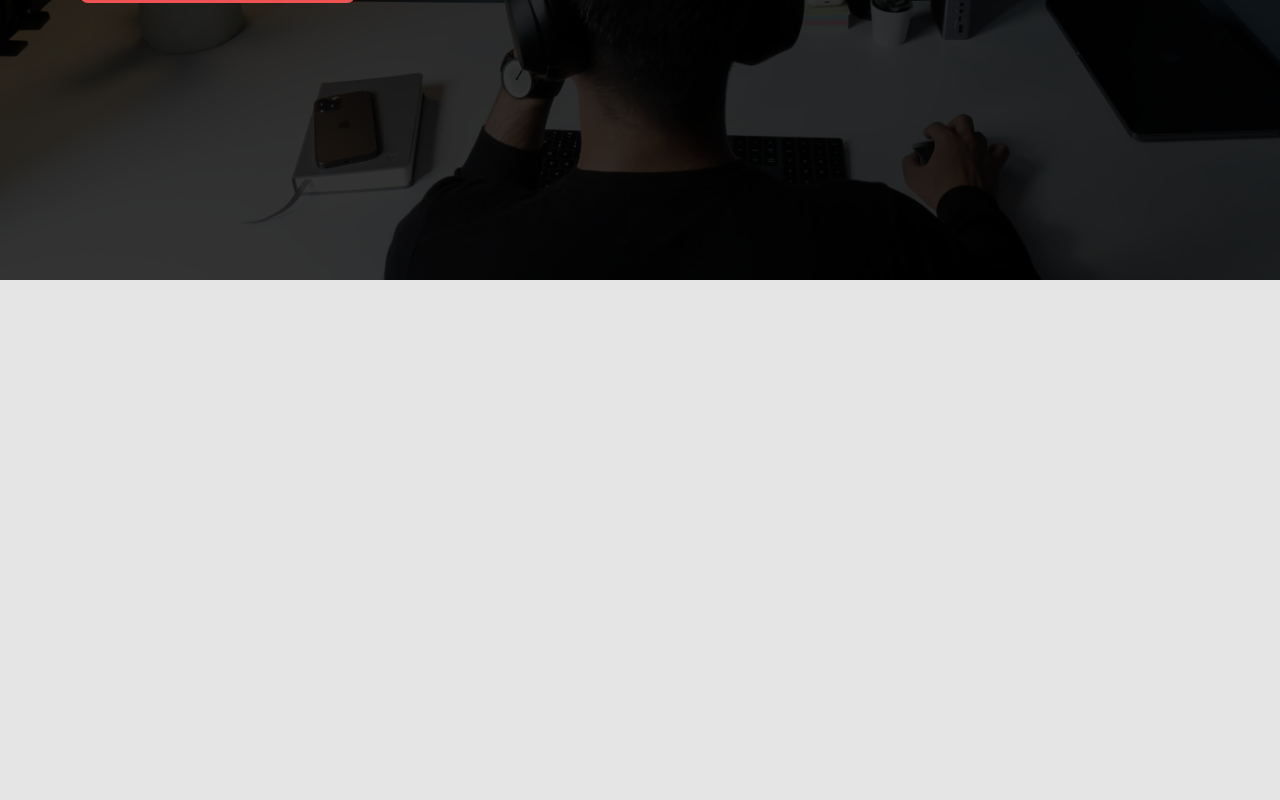
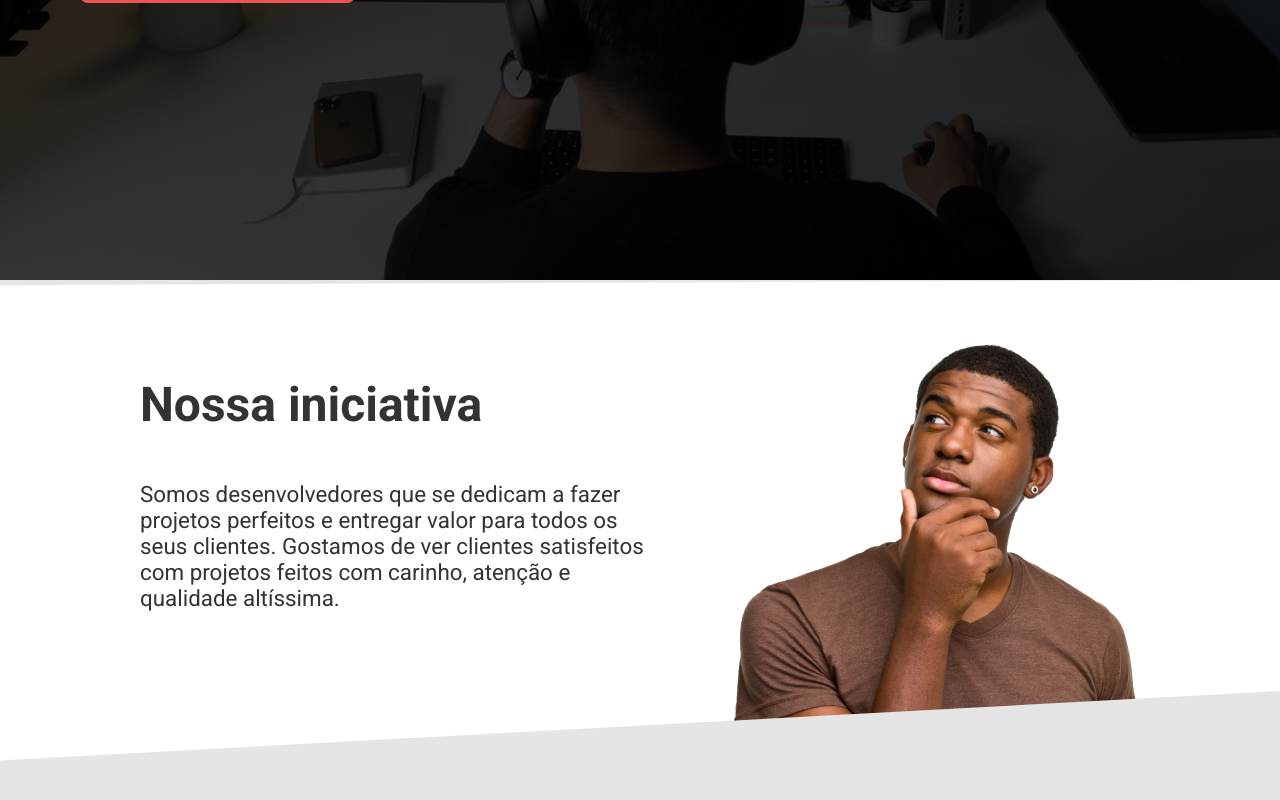
Before and after one commit to aleffreitas/Desafio-Front-end, a React (Create React App) app: page / in a window 1280 px wide. Shown: the part 685-1485 px from the top of the page. Before the commit the page ends 965 px from the top, so only its background shows below. Built offline with nearby package versions, Linux system fonts and the light colour scheme.

Commit message:
Criado Description

```diff
--- a/src/App.js
+++ b/src/App.js
@@ -1,4 +1,5 @@
 import { Banner } from "./components/Banner/Banner";
+import { Description } from "./components/Description";
 import { Header } from "./components/Header";
 import { GlobalStyle } from "./styles/global";
 
@@ -7,6 +8,7 @@ export function App() {
     <>
       <Header />
       <Banner />
+      <Description />
       <GlobalStyle />
     </>
   );
--- a/src/components/Banner/styles.js
+++ b/src/components/Banner/styles.js
@@ -2,7 +2,6 @@ import styled from "styled-components";
 import officeImg from '../../assets/office.png'
 
 export const Container = styled.div`
-    height: 55rem;
     color: white;
     background-image: url(${officeImg});
     background-repeat: no-repeat;
--- /dev/null
+++ b/src/components/Description/index.js
@@ -0,0 +1,19 @@
+import manImg from '../../assets/man.png'
+
+import { Container, Content } from "./style";
+
+export function Description() {
+    return (
+        <Container>
+            <Content>
+                <div className="description">
+                    <h1>Nossa iniciativa</h1>
+                    <p>Somos desenvolvedores que se dedicam a fazer projetos perfeitos e entregar valor para todos os seus clientes. Gostamos de ver clientes satisfeitos com projetos feitos com carinho, atenção e qualidade altíssima.</p>
+                </div>
+                <div>
+                    <img src={manImg} alt="" />
+                </div>
+            </Content>
+        </Container>
+    );
+}
--- /dev/null
+++ b/src/components/Description/style.js
@@ -0,0 +1,32 @@
+import styled from "styled-components";
+
+export const Container = styled.div`
+    width: 100%;
+    background-color: white;
+
+    clip-path: polygon(0 1%, 100% 0, 100% 77%, 0 90%);
+`;
+
+export const Content = styled.div`
+    max-width: 1000px;
+    display: flex;
+    margin: 0 auto;
+    padding-top: 4rem;
+
+    .description{
+
+        margin-top: 2rem;
+
+        h1{
+            font-size: 3rem;
+        }
+
+        p{
+            font-size: 1.4rem;
+            margin: 3rem 4rem 0 0;
+        }
+
+    }
+
+
+`;
```
